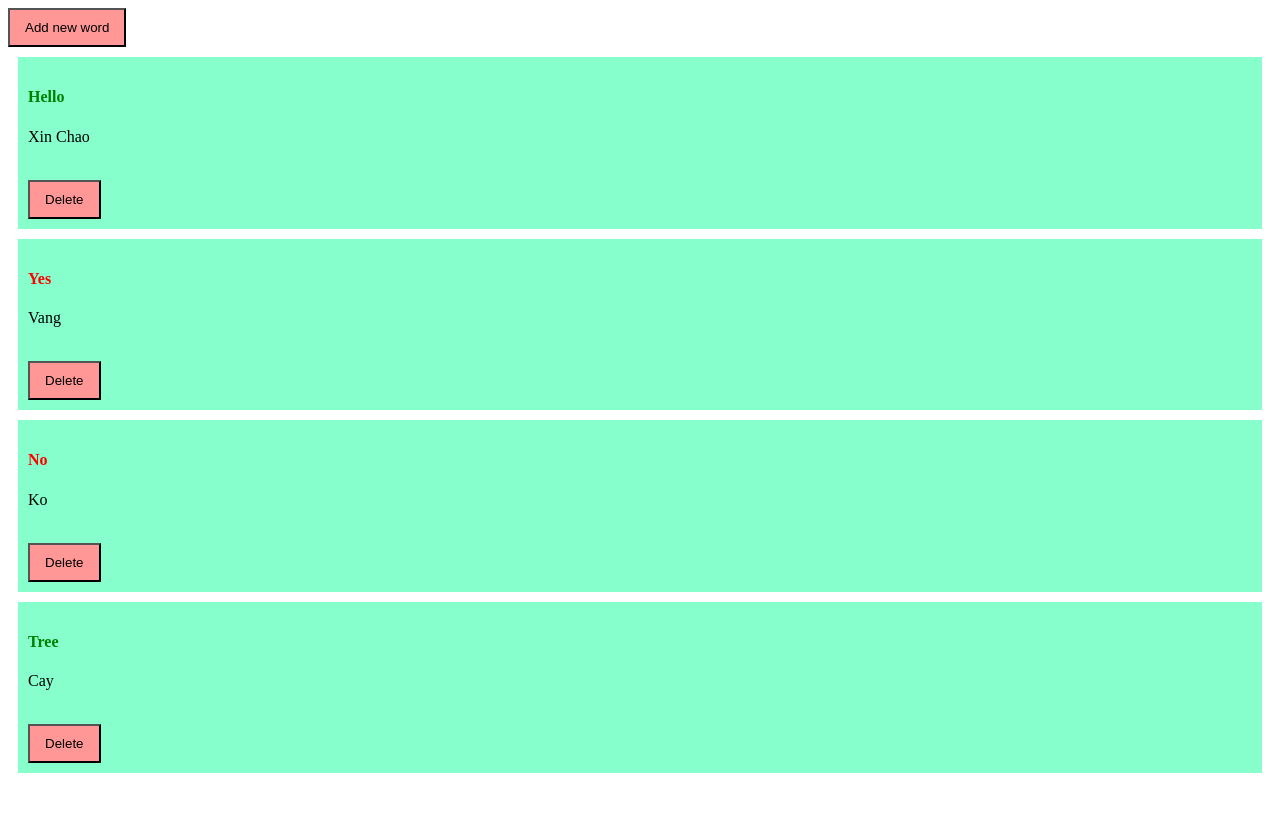
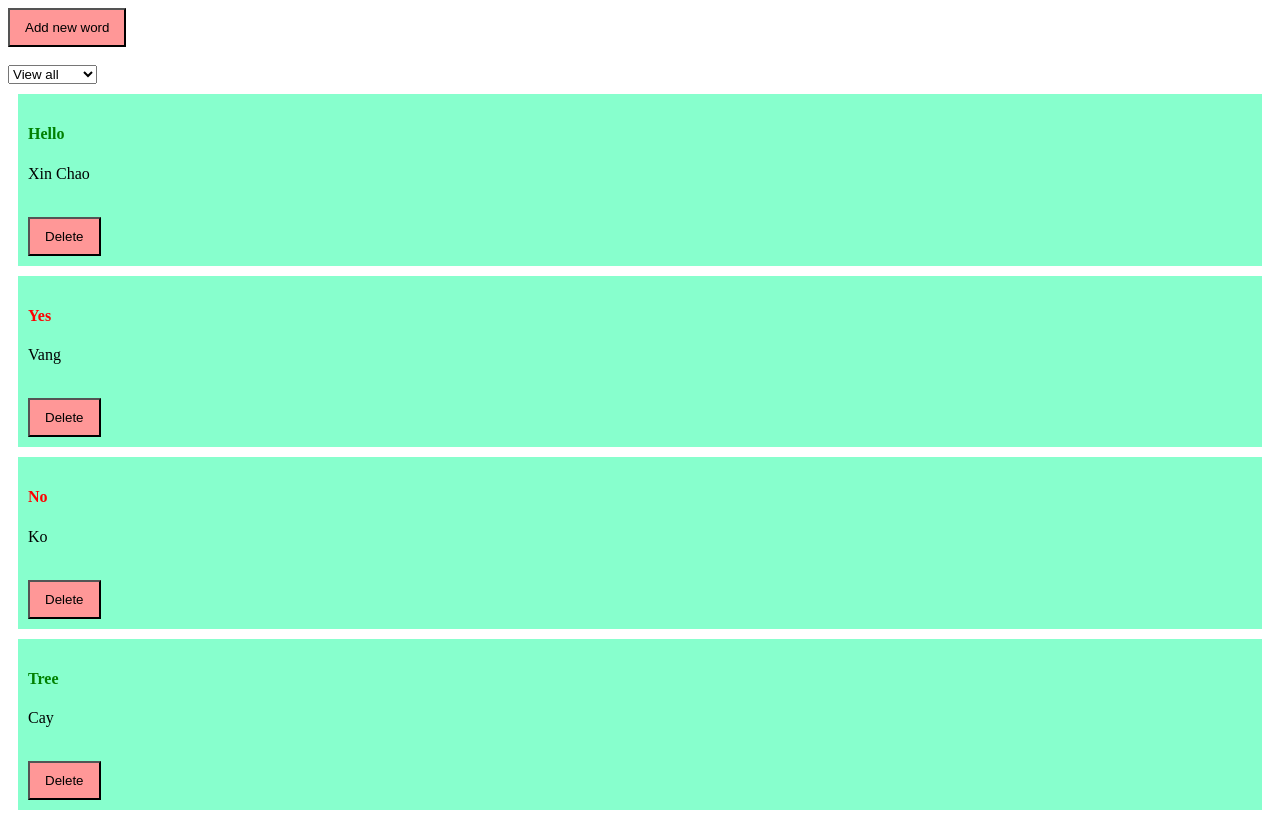
Before and after one commit to kdncode/angular-basic, an Angular app: page / in a window 1280 px wide. Built offline with nearby package versions, Linux system fonts and the light colour scheme.

Commit message:
added "FILTER"

```diff
--- a/src/app/words/words.component.html
+++ b/src/app/words/words.component.html
@@ -7,11 +7,21 @@
 
 <!-- To toggle add new word button -->
 <button (click) = "isShowForm = true" *ngIf="!isShowForm" >Add new word</button>
+<br/><br/>
 
-<div *ngFor = "let word of arrWords" class="myWord" >
-  <h4 [ngStyle] = "{ color: word.got ? 'green' : 'red' }">
-      {{ word.en }}
-  </h4>
-  <p>{{ word.vn }}</p><br />
-  <button (click)="deleteWord(word.id)">Delete</button>
+<!-- Option -->
+<select [(ngModel)] = "filterStatus">
+  <option value="ViewAll">View all</option>
+  <option value="ViewGreen">View green</option>
+  <option value="ViewRed">View red</option>
+</select>
+
+<div *ngFor = "let word of arrWords" >
+	<div *ngIf="getShowStatus(word.got)" class="myWord">
+		<h4 [ngStyle] = "{ color: word.got ? 'green' : 'red' }">
+			{{ word.en }}
+		</h4>
+		<p>{{ word.vn }}</p><br />
+		<button (click)="deleteWord(word.id)">Delete</button>
+	</div>
 </div>
--- a/src/app/words/words.component.ts
+++ b/src/app/words/words.component.ts
@@ -10,6 +10,7 @@ export class WordsComponent implements OnInit {
   newEng = '';
   newVn = '';
   isShowForm = false;
+  filterStatus = 'ViewAll'
 
   arrWords = [
     { id: 1, en: 'Hello', vn: 'Xin Chao', got: true},
@@ -41,7 +42,14 @@ export class WordsComponent implements OnInit {
   deleteWord(id: number) {
     const index = this.arrWords.findIndex( word => word.id === id);
     this.arrWords.splice(index, 1);
+  }
+
+  // Show status option button
+  getShowStatus(got: boolean) {
+    const ViewAll = this.filterStatus === 'ViewAll';
+    const ViewGreen = this.filterStatus === 'ViewGreen' && got;
+    const ViewRed = this.filterStatus === 'ViewRed' && !got;
+    return ViewAll || ViewGreen || ViewRed;
 
   }
-
 }
```
